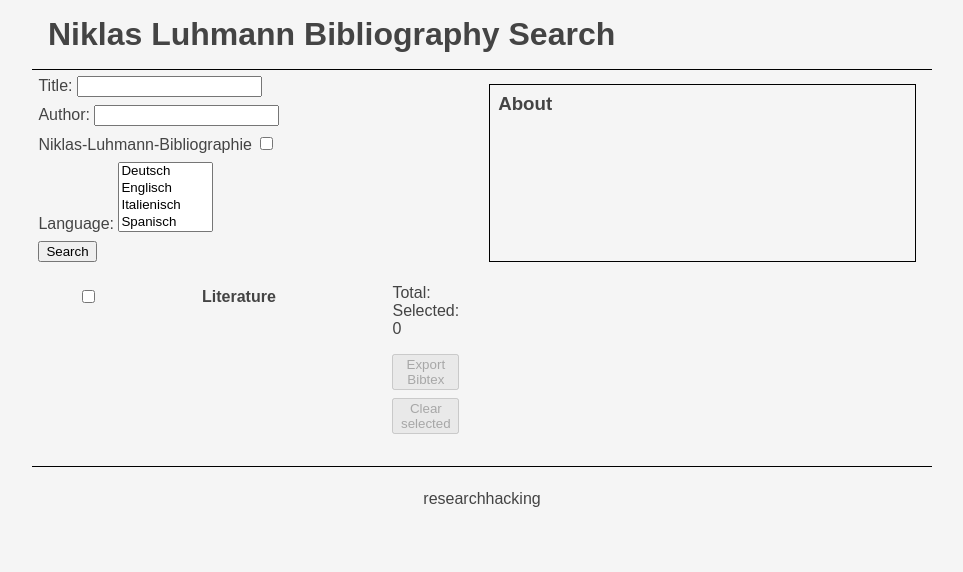
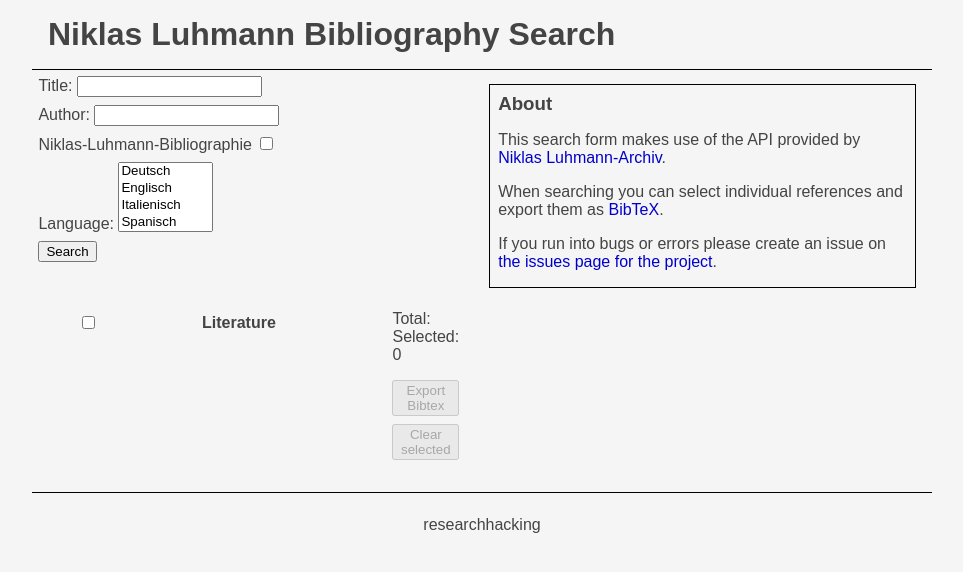
Before and after one commit to researchhacking/niklas-luhmann-bibliography, a Jekyll site: the page built from index.md, in a window 1280 px wide. Shown: the top 572 px of the page, without its empty margins (158-1121 px from the left). Built offline with Jekyll 4.4.1, drawn with Linux system fonts in a browser that asks for light colours.

Commit message:
text about the page

```diff
--- a/_includes/about.html
+++ b/_includes/about.html
@@ -1,2 +1,7 @@
 <h3>About</h3>
-<p></p>
+
+<p>This search form makes use of the API provided by <a href="https://niklas-luhmann-archiv.de/bestand/register/tutorial">Niklas Luhmann-Archiv</a>.</p>
+
+<p>When searching you can select individual references and export them as <a href="https://en.wikipedia.org/wiki/BibTeX">BibTeX</a>.</p>
+
+<p>If you run into bugs or errors please create an issue on <a href="https://github.com/researchhacking/niklas-luhmann-bibliography/issues">the issues page for the project</a>.</p>
```
